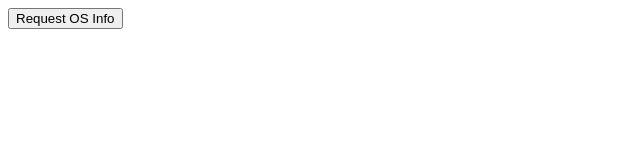
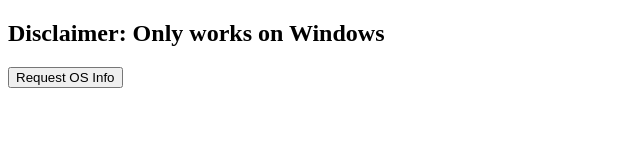
Before and after one commit to whaley2499/Electron_IPC_PlusTypeScript, an Electron app: page index.html in a window 1280 px wide. Shown: the whole page, without its empty margins (0-640 px from the left). Drawn offline with Linux system fonts and the light colour scheme.

Commit message:
Fixed capitalization, added a disclaimer

```diff
--- a/index.html
+++ b/index.html
@@ -2,10 +2,11 @@
 <html>
 <head>
   <meta charset="UTF-8">
-  <title>Button to request OS + version</title>
+  <title>Button to request OS + Version</title>
   <meta http-equiv="Content-Security-Policy" content="script-src 'self' 'unsafe-inline';"/>
 </head>
 <body>
+  <h2>Disclaimer: Only works on Windows</h2>
 <button id="request-os-info">Request OS Info</button>
 <div id="os-info"></div>
 <script>
```
